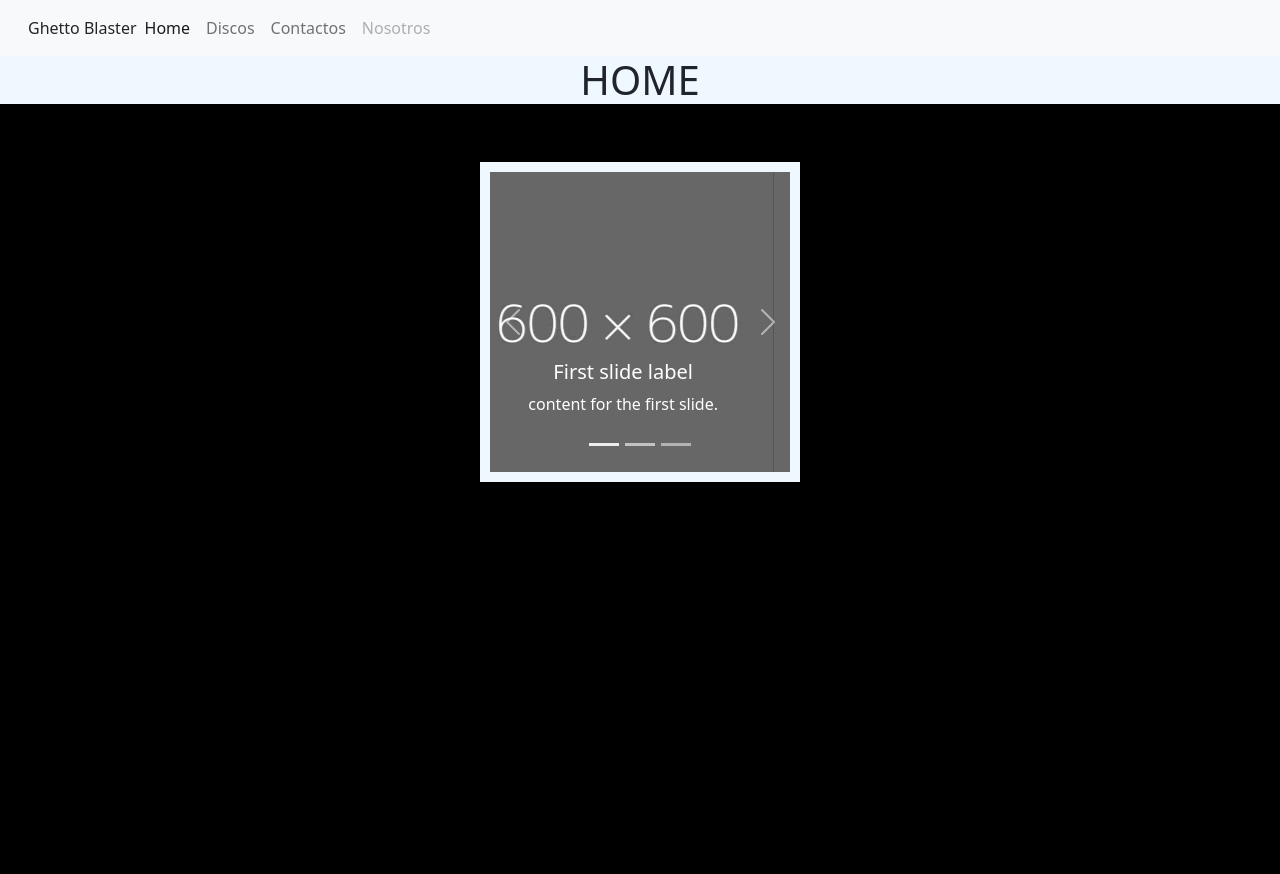
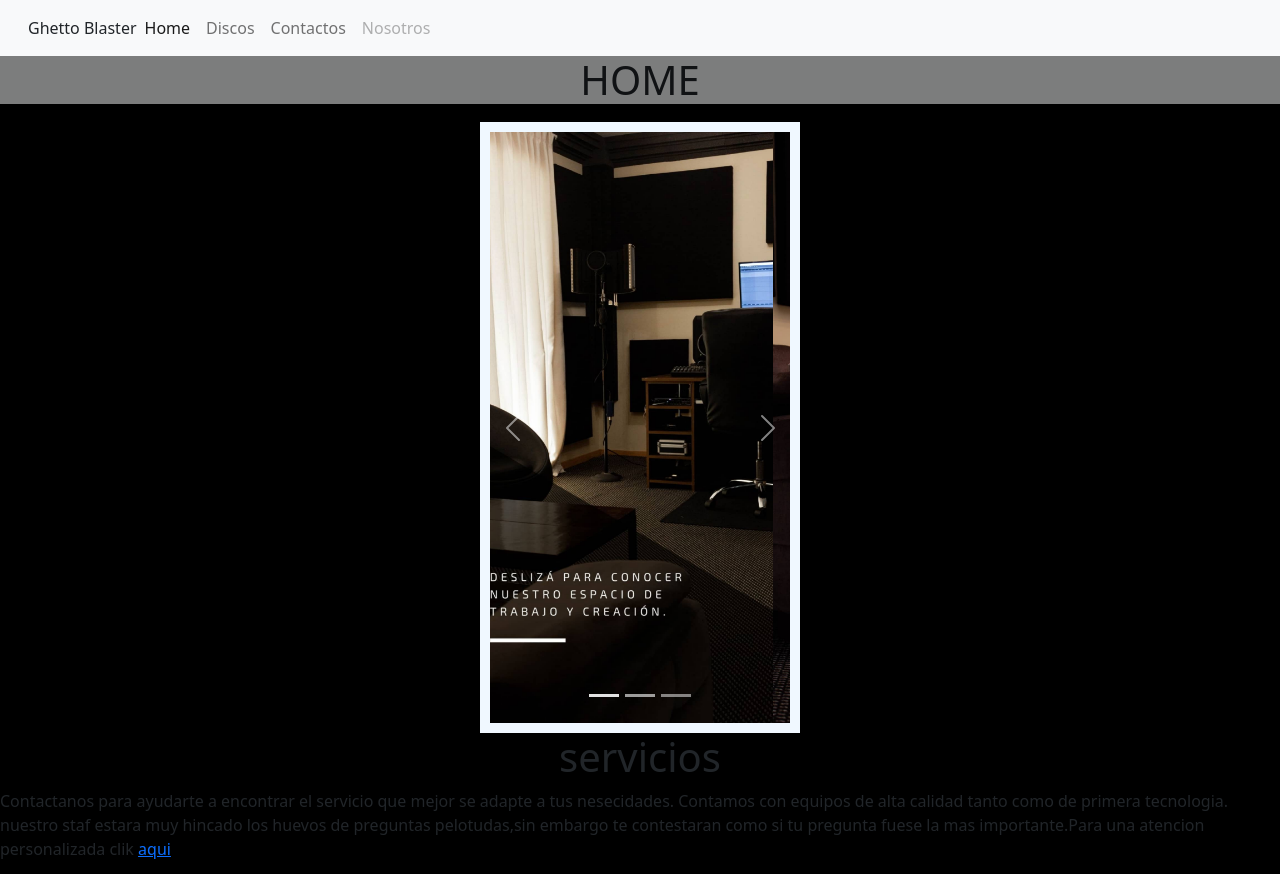
Before and after one commit to rimponche22/boostrap, a plain HTML site: page index.html in a window 1280 px wide. Shown: the top 874 px of the page. Before the commit the page ends 800 px from the top, so only its background shows below. Drawn offline with nearby package versions, Linux system fonts and the light colour scheme.

Commit message:
servicios

```diff
--- a/index.html
+++ b/index.html
@@ -37,7 +37,9 @@
 <header>
 
 
-<h1 class="d-flex justify-content-center r" >HOME</h1>
+</div>
+
+<h1 class="d-flex justify-content-center r bg-light opacity-50  " >HOME</h1>
 <section class="d-flex justify-content-center ">
   <div id="carouselExampleCaptions" class="carousel slide w-25 magno " data-bs-ride="carousel">
     <div class="carousel-indicators">
@@ -46,27 +48,25 @@
       <button type="button" data-bs-target="#carouselExampleCaptions" data-bs-slide-to="2" aria-label="Slide 3"></button>
     </div>
     <div class="carousel-inner">
+
       <div class="carousel-item active">
-        <img src="/boostrap/ghetto blaster/600x600.jpg" class="d-block w-100" alt="...">
+        <img src="/boostrap/ghetto blaster/estudio1.jpg" class="d-block w-100" alt="...">
         <div class="carousel-caption d-none d-md-block">
-          <h5>First slide label</h5>
-          <p> content for the first slide.</p>
+          </div>
+      </div>
+      <div class="carousel-item">
+        <img src="/boostrap/ghetto blaster/sillon.jpg" class="d-block w-100" alt="...">
+        <div class="carousel-caption d-none d-md-block">
+          </div>
+
+      </div>
+      <div class="carousel-item">
+        <img src="/boostrap/ghetto blaster/loopera.jpg" class="d-block w-100" alt="...">
+        <div class="carousel-caption d-none d-md-block">
+
         </div>
       </div>
-      <div class="carousel-item">
-        <img src="/boostrap/ghetto blaster/600x600.jpg" class="d-block w-100" alt="...">
-        <div class="carousel-caption d-none d-md-block">
-          <h5>img 1</h5>
-          <p>1 Lorem ipsum dolor, sit amet consectetur adipisicing elit. Nemo voluptate incidunt provident. Nobis nihil vitae excepturi ratione illum sed assumenda illo possimus? Reprehenderit fugiat eligendi neque rem quasi magni minus!.</p>
-        </div>
-      </div>
-      <div class="carousel-item">
-        <img src="/boostrap/ghetto blaster/600x600g.jpg" class="d-block w-100" alt="...">
-        <div class="carousel-caption d-none d-md-block">
-          <h5>Third slide label</h5>
-          <p>Some representative .</p>
-        </div>
-      </div>
+
     </div>
     <button class="carousel-control-prev" type="button" data-bs-target="#carouselExampleCaptions" data-bs-slide="prev">
       <span class="carousel-control-prev-icon" aria-hidden="true"></span>
@@ -77,6 +77,29 @@
       <span class="visually-hidden">Next</span>
     </button>
   </div></section></header>
+
+  <h1 class="d-flex justify-content-center">servicios</h1>
+
+  <p>Contactanos para ayudarte a encontrar el servicio que mejor se adapte a tus nesecidades.
+    Contamos con equipos de alta calidad tanto como de primera tecnologia. nuestro staf estara muy hincado los huevos de preguntas pelotudas,sin embargo te contestaran como si tu pregunta fuese la mas importante.Para una atencion personalizada clik <a href="contactos.html">aqui</a>
+  </p>
+
+  <div class="row d-flex justify-content-center ">
+    <div class="col-3"> <img src="/boostrap/ghetto blaster/bearmaking.jpg" class="img-fluid img-thumbnail " alt=""></div>
+
+    <div class="col-3"><img src="/boostrap/ghetto blaster/grabacion.jpg" class="img-fluid img-thumbnail"  alt=""></div>
+
+    <div class="col-3"> <img src="/boostrap/ghetto blaster/limpieza.jpg" class="img-fluid img-thumbnail"  alt=""></div>
+
+    <div class="col-3"><img src="/boostrap/ghetto blaster/mastering.jpg" class="img-fluid img-thumbnail"  alt="">
+    </div>
+
+
+
+
+
+
+  </div>
 
 
 
--- a/style.css
+++ b/style.css
@@ -8,12 +8,8 @@ body{
 }
 
 .magno{
-    margin-top: 50px;
+    margin-top: 10px;
     border:  solid
     10px;
     border-color: aliceblue;
 }
-
-.r{
-    background-color: aliceblue;
-}
```
Also changed, not shown: ghetto blaster/bearmaking.jpg (added), ghetto blaster/compu.jpg (added), ghetto blaster/consola.jpg (added), ghetto blaster/estudio1.jpg (added), ghetto blaster/fotos.jpg (added), ghetto blaster/grabacion.jpg (added), ghetto blaster/limpieza.jpg (added), ghetto blaster/loopera.jpg (added), ghetto blaster/mastering.jpg (added), ghetto blaster/mezcla.jpg (added), ghetto blaster/micro.jpg (added), ghetto blaster/musicalizacion.jpg (added), ghetto blaster/produccion.jpg (added), ghetto blaster/sillon.jpg (added), 1 more files.
